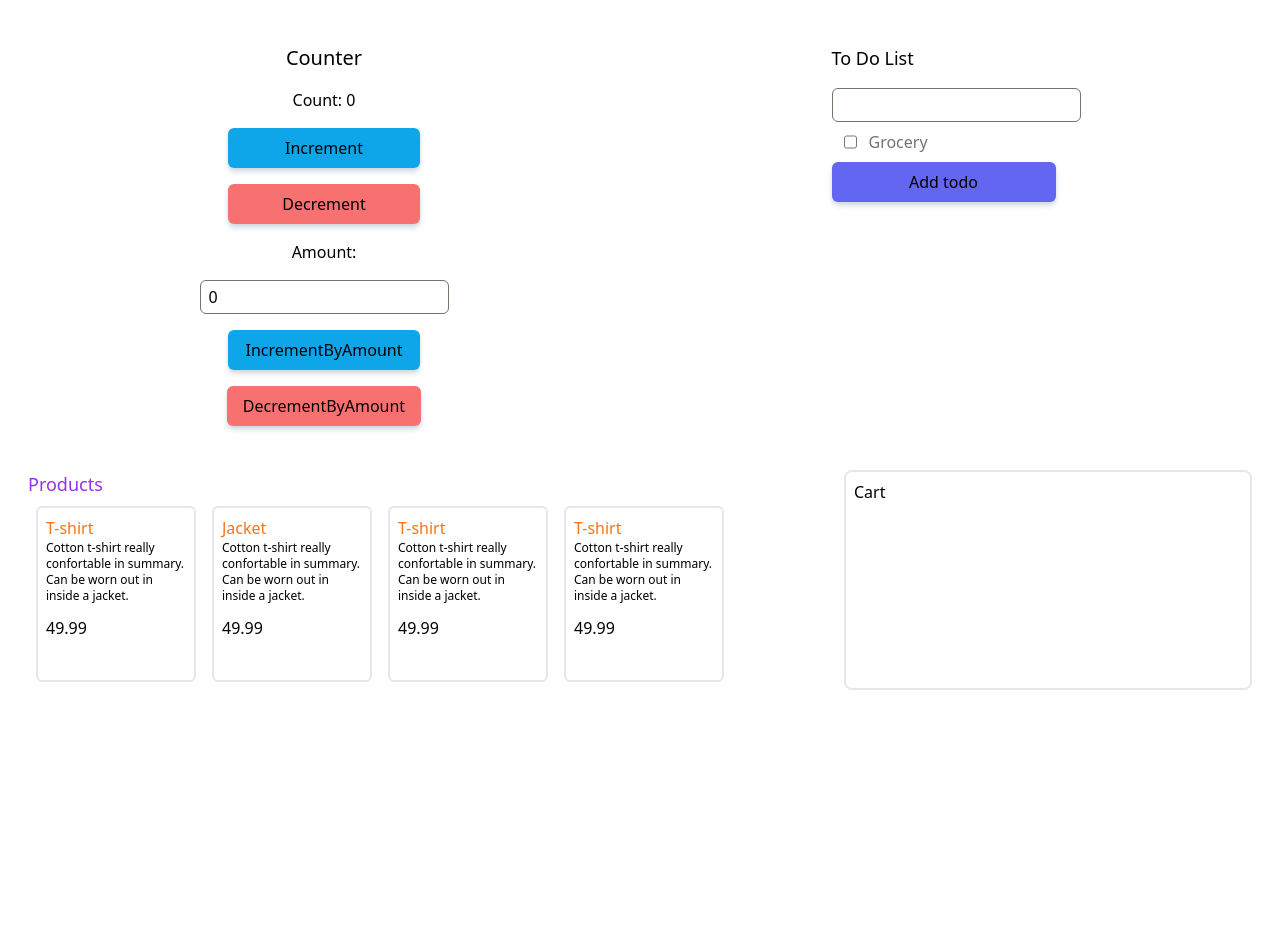
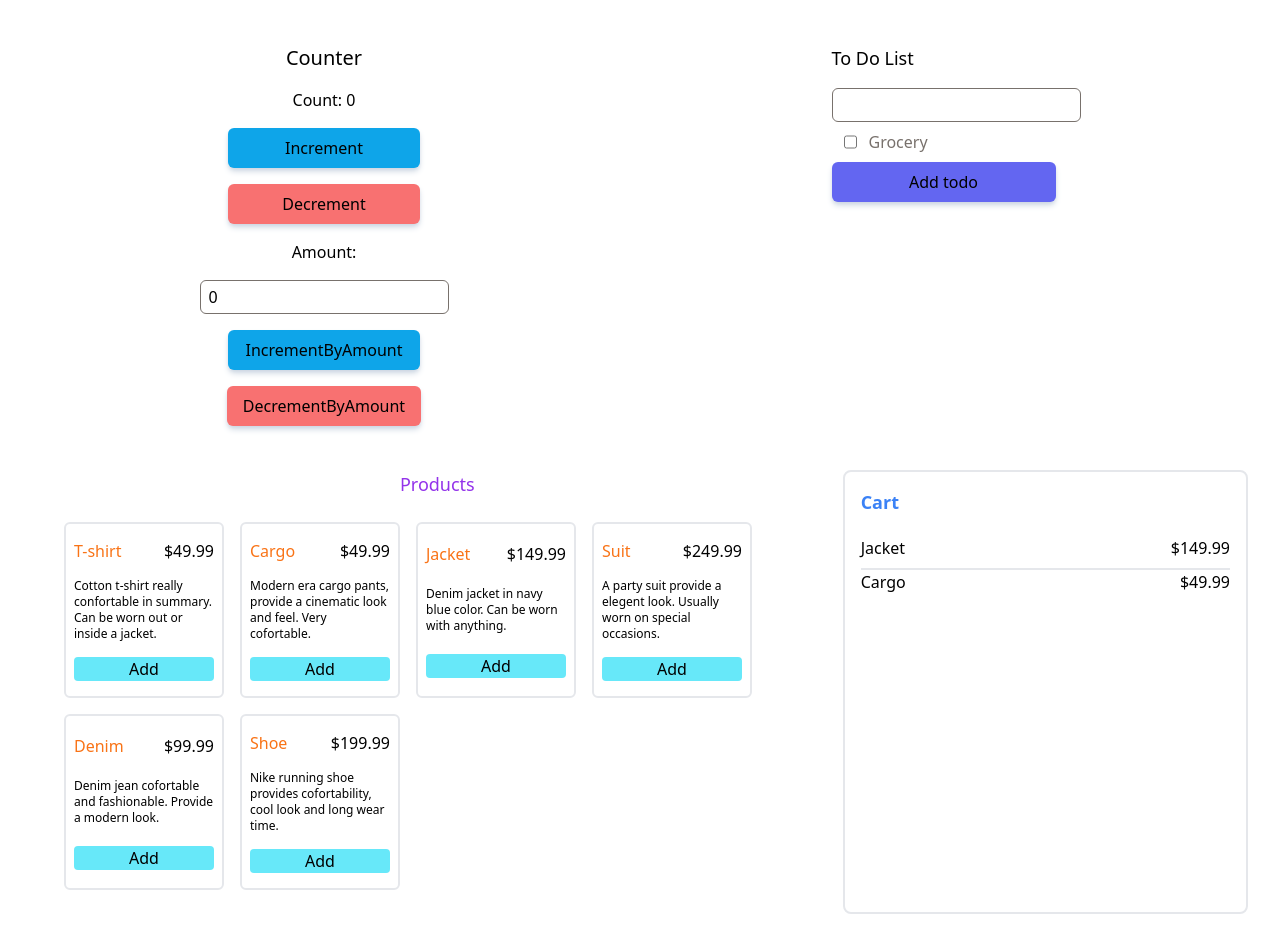
Before and after one commit to saini-vikas/Redux-tutorial, a React (Vite) app: page / in a window 1280 px wide. Before the commit the page ends 800 px from the top, so only its background shows below. Built offline with nearby package versions, Linux system fonts and the light colour scheme.

Commit message:
added functionlaity to cart items

```diff
--- a/src/App.jsx
+++ b/src/App.jsx
@@ -12,7 +12,7 @@ function App() {
       <div className="flex flex-1 flex-col  py-7 px-4 gap-4 items-center">
         <TodoList />
       </div>
-      <div className="flex flex-row mx-auto w-full px-3 h-auto">
+      <div className="flex flex-row mx-auto w-full px-4 h-auto">
         <Products />
         <Cart />
       </div>
--- a/src/components/cart.jsx
+++ b/src/components/cart.jsx
@@ -1,7 +1,19 @@
+import { useDispatch, useSelector } from "react-redux";
+
 const Cart = () => {
+  const cartItems = useSelector((state) => state.cart);
+  console.log(cartItems);
   return (
-    <div className="flex flex-row p-2 justify-items-center border-2 rounded-lg w-1/3 ">
-      <h1>Cart</h1>
+    <div className="flex flex-col p-4 justify-items-center border-2 rounded-lg w-1/3 ">
+      <h1 className="text-lg font-bold text-blue-500 mb-3">Cart</h1>
+      <div className="divide-y-2">
+        {cartItems.map((item) => (
+          <div className="flex flex-row justify-between mt-2" key={item.name}>
+            <p>{item.name}</p>
+            <p>${item.price}</p>
+          </div>
+        ))}
+      </div>
     </div>
   );
 };
--- a/src/components/product.jsx
+++ b/src/components/product.jsx
@@ -1,12 +1,15 @@
 const Product = (prod) => {
   console.log(prod.prod.name);
   return (
-    <div className="flex flex-col p-2 m-2 border-2 rounded-md w-40 h-44">
-      <p className="text-md text-orange-500">{prod.prod.name}</p>
+    <div className="flex flex-col p-2 justify-around m-2 border-2 rounded-md w-40 h-44">
+      <div className="flex flex-row justify-between">
+        <p className="text-md text-orange-500">{prod.prod.name}</p>
+        <p>${prod.prod.price}</p>
+      </div>
       <p className="text-xs">{prod.prod.description}</p>
-      <div className="flex flex-row mt-3">
-        <p>{prod.prod.price}</p>
-      </div>
+      <button className="bg-cyan-300 rounded px-2 py-0 w-full active:scale-95 active:bg-cyan-400">
+        Add
+      </button>
     </div>
   );
 };
--- a/src/components/products.jsx
+++ b/src/components/products.jsx
@@ -7,40 +7,55 @@ const storeProducts = [
     price: 49.99,
     quantity: 23,
     description:
-      "Cotton t-shirt really confortable in summary. Can be worn out in inside a jacket.",
+      "Cotton t-shirt really confortable in summary. Can be worn out or inside a jacket.",
   },
   {
     id: 2,
-    name: "Jacket",
+    name: "Cargo",
     price: 49.99,
     quantity: 23,
     description:
-      "Cotton t-shirt really confortable in summary. Can be worn out in inside a jacket.",
+      "Modern era cargo pants, provide a cinematic look and feel. Very cofortable.",
   },
   {
     id: 3,
-    name: "T-shirt",
-    price: 49.99,
+    name: "Jacket",
+    price: 149.99,
     quantity: 23,
-    description:
-      "Cotton t-shirt really confortable in summary. Can be worn out in inside a jacket.",
+    description: "Denim jacket in navy blue color. Can be worn with anything.",
   },
   {
     id: 4,
-    name: "T-shirt",
-    price: 49.99,
+    name: "Suit",
+    price: 249.99,
     quantity: 23,
     description:
-      "Cotton t-shirt really confortable in summary. Can be worn out in inside a jacket.",
+      "A party suit provide a elegent look. Usually worn on special occasions.",
+  },
+  {
+    id: 5,
+    name: "Denim",
+    price: 99.99,
+    quantity: 50,
+    description:
+      "Denim jean cofortable and fashionable. Provide a modern look.",
+  },
+  {
+    id: 6,
+    name: "Shoe",
+    price: 199.99,
+    quantity: 200,
+    description:
+      "Nike running shoe provides cofortability, cool look and long wear time.",
   },
 ];
 
 const Products = () => {
   return (
-    <div className="flex flex-col w-2/3 justify-items-center">
-      <p className="text-lg text-purple-600">Products</p>
+    <div className="flex flex-col w-2/3 items-center px-2">
+      <p className="text-lg text-purple-600 px-4">Products</p>
 
-      <div className="flex flex-row flex-wrap w-full">
+      <div className="flex flex-row flex-wrap w-full p-4">
         {storeProducts.map((product) => (
           <Product key={product.id} prod={product} />
         ))}
--- a/src/store/cartSlice.jsx
+++ b/src/store/cartSlice.jsx
@@ -1,6 +1,15 @@
 import { createSlice } from "@reduxjs/toolkit";
 
-const initialState = [];
+const initialState = [
+  {
+    name: "Jacket",
+    price: 149.99,
+  },
+  {
+    name: "Cargo",
+    price: 49.99,
+  },
+];
 
 export const cartSlice = createSlice({
   name: "cart",
```
